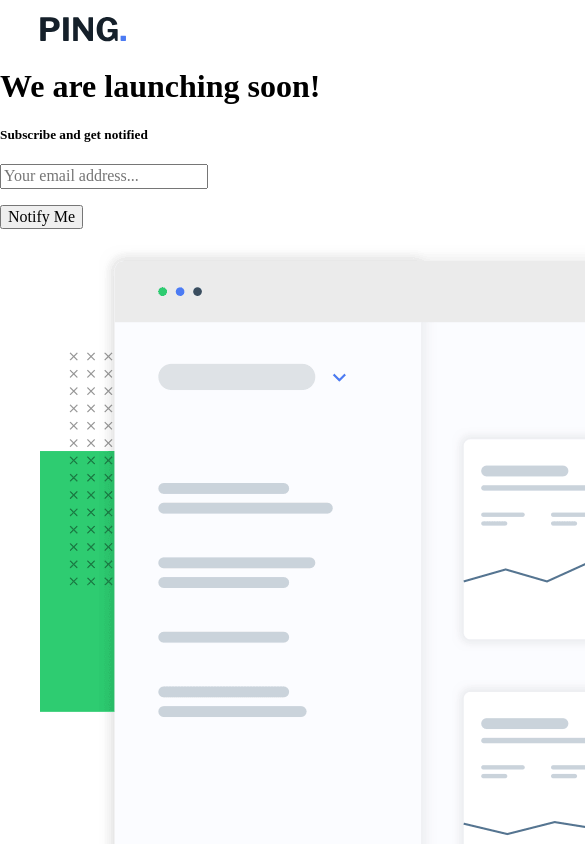
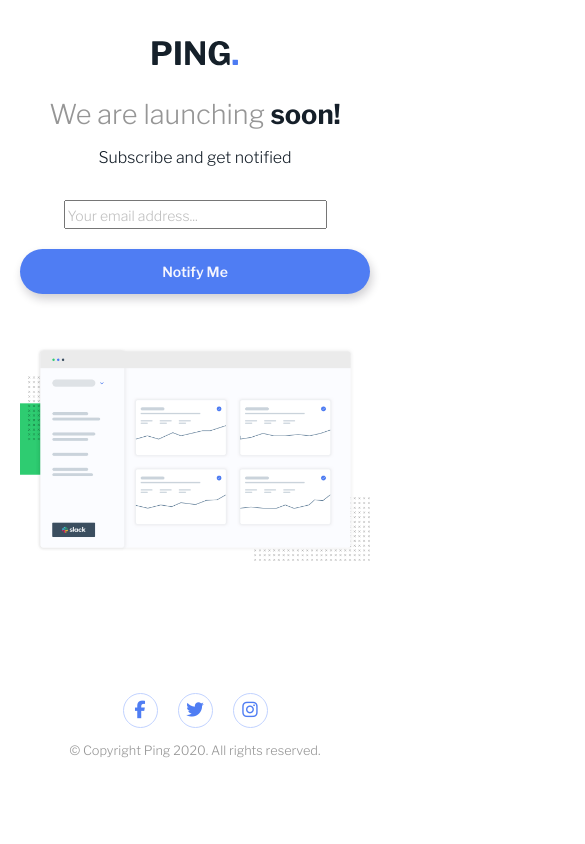
Before and after one commit to BernStrom/Ping-Coming-Soon-Page, a plain HTML site: page index.html in a window 390 px wide. Shown: the top 844 px of the page, 585 px wide, since content can reach past the window. Drawn offline with nearby package versions, Linux system fonts and the light colour scheme.

Commit message:
CSS done

```diff
--- a/style.css
+++ b/style.css
@@ -3,3 +3,204 @@
 * {
     box-sizing: border-box;
 }
+
+body {
+    width: 100vw;
+    padding: 5%;
+    display: flex;
+    flex-direction: column;
+    font-size: 20px;
+    font-family: "Libre Franklin", sans-serif;
+    color: hsl(209, 33%, 12%);
+    text-align: center;
+}
+
+/* PAGE HEADER */
+.header-logo {
+    display: flex;
+    justify-content: center;
+}
+
+/* MAIN CONTENT */
+.main-content {
+    line-height: 0.8;
+}
+
+.main-content h5 {
+    font-weight: 300;
+}
+
+.launch {
+    color: hsl(0, 0%, 59%);
+    font-weight: 300;
+}
+
+.main-content form {
+    display: flex;
+    justify-content: center;
+}
+
+.email-field {
+    width: 350px;
+    height: 45px;
+    padding-left: 20px;
+    border: 1px solid hsl(223, 100%, 88%);
+    border-radius: 25px;
+    font-size: 14px;
+    font-family: "Libre Franklin", sans-serif;
+    outline: none;
+}
+
+.email-field:focus {
+    outline: none;
+    border-color: #9ecaed;
+    box-shadow: 0 0 10px #9ecaed;
+}
+
+.success {
+    border: 1px solid hsl(76, 78%, 45%);
+    background-color: hsla(76, 78%, 45%, .3);;
+}
+
+.failed {
+    border: 1px solid hsl(354, 100%, 66%);
+    background-color: hsla(354, 100%, 66%, .3);
+}
+
+.error-txt {
+    color: hsl(354, 100%, 66%);
+    font-size: 0.8rem;
+    font-style: italic;
+}
+
+.success-txt {
+    color: hsl(76, 78%, 45%);
+    font-size: 0.8rem;
+    font-style: italic;
+}
+
+#submit-btn {
+    width: 170px;
+    height: 45px;
+    margin-left: 8%;
+    border: none;
+    border-radius: 25px;
+    outline: none;
+    font-size: 14px;
+    font-weight: 600;
+    font-family: "Libre Franklin", sans-serif;
+    color: hsl(240, 75%, 98%);
+    background-color: hsl(223, 87%, 63%);
+    box-shadow: 2px 5px 10px hsla(257, 40%, 9%, .2);
+    cursor: pointer;
+    transition: 0.3s;
+}
+
+#submit-btn:hover {
+    background-color: hsl(223, 100%, 88%);
+}
+
+::placeholder { /* Support for Chrome, Firefox, Opera, Safari 10.1+ */
+    color: hsl(0, 0%, 75%);
+    font-size: 14px;
+}
+
+:-ms-input-placeholder { /* Support for Internet Explorer 10-11 */
+    color: hsl(0, 0%, 75%);
+    font-size: 14px;
+}
+
+::-ms-input-placeholder { /* Support for Microsoft Edge */
+    color: hsl(0, 0%, 75%);
+    font-size: 14px;
+}
+
+.dashboard img {
+    width: 550px;
+}
+
+/* PAGE FOOTER */
+.footer-content {
+    display: flex;
+    flex-direction: column;
+    align-items: center;
+}
+
+/* SOCIAL MEDIA */
+.social-media {
+    display: flex;
+    padding-top: 2%;
+    padding-bottom: 1%;
+}
+
+.social-media div {
+    width: 35px;
+    height: 35px;
+    margin: 0 10px;
+    display: flex;
+    justify-content: center;
+    align-items: center;
+    line-height: 40px;
+    font-size: 1.1rem;
+    border: 1px solid hsl(223, 100%, 88%);
+    border-radius: 100%;
+    transition: 0.2s;
+}
+
+.social-media div a {
+    color: hsl(223, 87%, 63%);
+}
+
+.social-media div:hover {
+    width: 40px;
+    height: 40px;
+    font-size: 1.2rem;
+    background-color: hsl(223, 87%, 63%);
+}
+
+.social-media div a:hover {
+    color: hsl(0, 0%, 100%);
+}
+
+.copyright p {
+    color: hsl(0, 0%, 59%);
+    font-size: 0.8rem;
+}
+
+/* Any devices, 1200px and below*/
+@media only screen and (max-width: 1200px) {
+    /* MAIN CONTENT */
+    .main-content h1 {
+      font-size: 1.7rem;
+    }
+
+    .main-content h5 {
+      font-size: 1rem;
+    }
+
+    .main-content form {
+      margin-top: 10%;
+      flex-direction: column;
+    }
+
+    #submit-btn {
+      width: 350px;
+      margin-left: 0;
+    }
+
+    .dashboard {
+      margin-top: 15%;
+      display: flex;
+      flex-direction: column;
+      align-items: center;
+    }
+
+    .dashboard img {
+      width: 350px;
+    }
+
+     /* PAGE FOOTER */
+    footer {
+      margin-top: 30%;
+    }
+}
```
